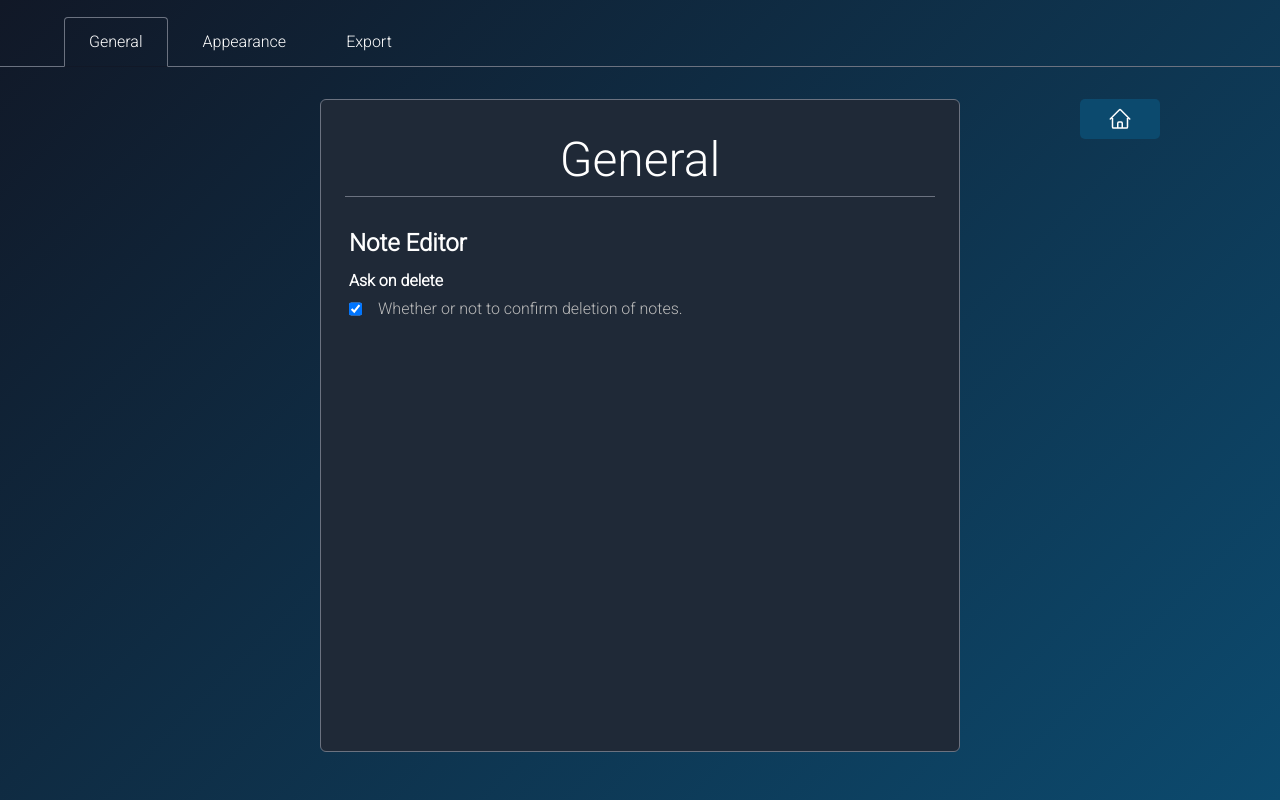
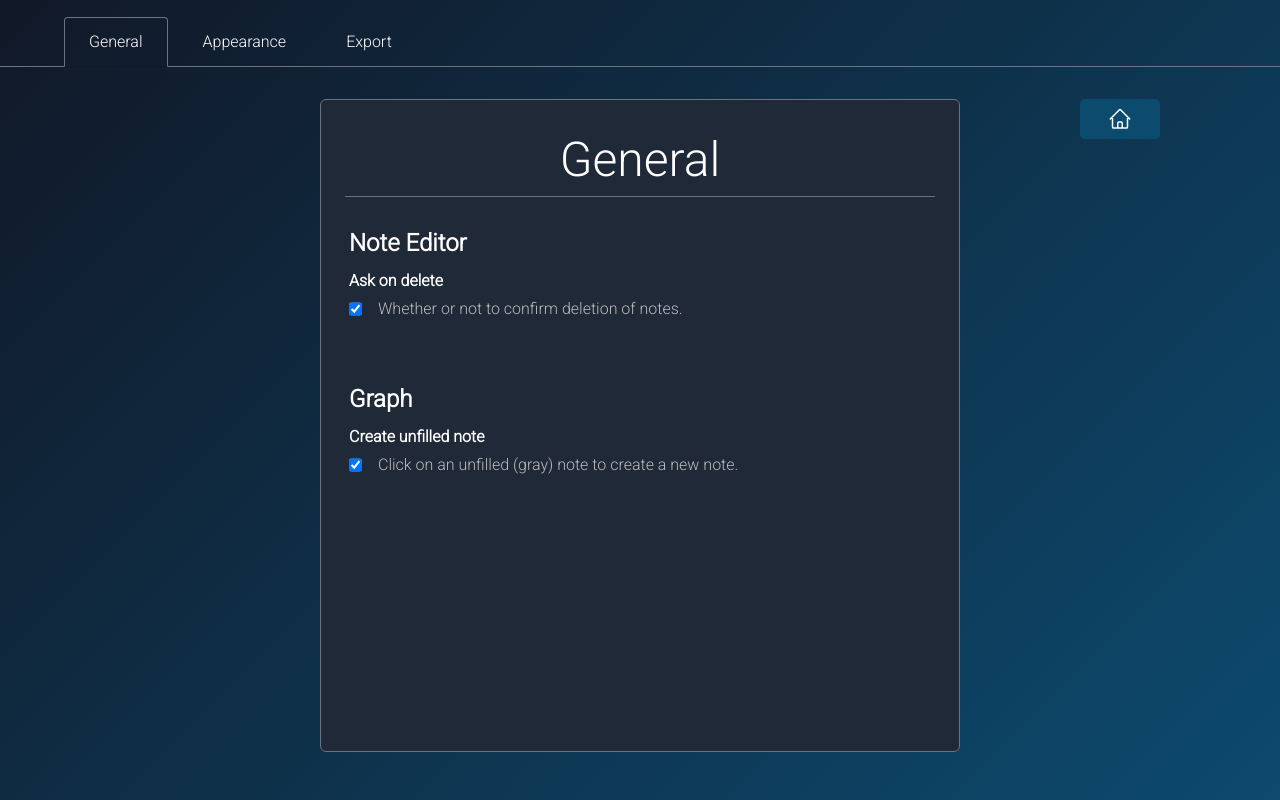
Before and after one commit to tanndlin/NoteTaker, a React (Create React App) app: page /settings in a window 1280 px wide. Built offline with nearby package versions, Linux system fonts and the light colour scheme.

Commit message:
CreateUnfilledNote config

```diff
--- a/src/App.tsx
+++ b/src/App.tsx
@@ -82,6 +82,7 @@ function App() {
                         path="/graph"
                         element={
                             <GraphPage
+                                configs={configs}
                                 notes={notes}
                                 createNote={(qualifiedName: string) => {
                                     const split = qualifiedName.split('/');
--- a/src/common/types.ts
+++ b/src/common/types.ts
@@ -20,10 +20,12 @@ export type Configs = {
 
 export type GeneralConfigs = {
     askOnDelete: boolean;
+    createUnfilledNote: boolean;
 };
 
 export const defaultConfigs: Configs = {
     general: {
-        askOnDelete: true
+        askOnDelete: true,
+        createUnfilledNote: true
     }
 };
--- a/src/pages/graph/GraphPage.tsx
+++ b/src/pages/graph/GraphPage.tsx
@@ -1,5 +1,5 @@
 import React from 'react';
-import { Note } from '../../common/types';
+import { Configs, Note } from '../../common/types';
 import GraphView from './components/GraphView';
 import { ID } from './graph.types';
 
@@ -9,18 +9,12 @@ import './GraphPage.scss';
 type GraphPageProps = {
     notes: Note[];
     createNote: (qualifiedName: string) => void;
+    configs: Configs;
 };
 
 const GraphPage = (props: GraphPageProps) => {
-    const { notes, createNote } = props;
-    const [openStates, setOpenStates] = React.useState<{
-        [key: string]: boolean;
-    }>(JSON.parse(localStorage.getItem('openStates') || '{}'));
+    const { notes, configs } = props;
     const [filter, setFilter] = React.useState([] as ID[]);
-
-    React.useEffect(() => {
-        localStorage.setItem('openStates', JSON.stringify(openStates));
-    }, [openStates]);
 
     const filterFunction = (note: Note) => {
         if (!filter.length) {
@@ -37,7 +31,7 @@ const GraphPage = (props: GraphPageProps) => {
     };
 
     return (
-        <main className="flex h-full flex-grow">
+        <main className="flex flex-grow h-full">
             <aside id="graphFolderContainer">
                 <div className="flex flex-col">
                     <h1 className="text-2xl">Files</h1>
@@ -48,7 +42,7 @@ const GraphPage = (props: GraphPageProps) => {
                 </div>
             </aside>
 
-            <section className="h-full flex-1">
+            <section className="flex-1 h-full">
                 <GraphView {...{ ...props, setFilter }} />
             </section>
         </main>
--- a/src/pages/graph/components/GraphView.tsx
+++ b/src/pages/graph/components/GraphView.tsx
@@ -2,7 +2,7 @@ import React from 'react';
 import Graph from 'react-graph-vis';
 import { getHeirarchy } from '../../../common/FolderView/FolderView';
 import { getRefs } from '../../../common/bodyToView';
-import { Directory, Note } from '../../../common/types';
+import { Configs, Directory, Note } from '../../../common/types';
 import { Edge, ID, IGraph, IGraphConfig, Node } from '../graph.types';
 import GraphOptions from './GraphOptions';
 
@@ -10,10 +10,11 @@ type GraphProps = {
     notes: Note[];
     setFilter: React.Dispatch<React.SetStateAction<ID[]>>;
     createNote(qualifiedName: string): void;
+    configs: Configs;
 };
 
 const GraphView = (props: GraphProps) => {
-    const { notes, setFilter, createNote } = props;
+    const { notes, setFilter, createNote, configs } = props;
 
     const [config, setConfig] = React.useState(
         JSON.parse(
@@ -227,7 +228,7 @@ const GraphView = (props: GraphProps) => {
                 const [node] = nodes;
 
                 const found = notes.find((note) => note.id === node);
-                if (!found) {
+                if (!found && configs.general.createUnfilledNote) {
                     createNote(node + '');
                 }
             }
@@ -273,7 +274,7 @@ const GraphView = (props: GraphProps) => {
     });
 
     return (
-        <div className="w-full h-full relative">
+        <div className="relative w-full h-full">
             <GraphOptions
                 config={config}
                 setConfig={setConfig}
--- a/src/pages/settings/components/GeneralSettings.tsx
+++ b/src/pages/settings/components/GeneralSettings.tsx
@@ -21,6 +21,16 @@ const GeneralSettings = (props: Props) => {
         });
     };
 
+    const setCreateUnfilledNote = (b: boolean) => {
+        setConfigs({
+            ...configs,
+            general: {
+                ...configs.general,
+                createUnfilledNote: b
+            }
+        });
+    };
+
     return (
         <div className="settings-tab">
             <h1>General</h1>
@@ -32,6 +42,14 @@ const GeneralSettings = (props: Props) => {
                     setValue={setAskOnDelete}
                 />
             </SettingsCategory>
+            <SettingsCategory title="Graph">
+                <ToggleConfig
+                    title="Create unfilled note"
+                    description="Click on an unfilled (gray) note to create a new note."
+                    value={configs.general.createUnfilledNote}
+                    setValue={setCreateUnfilledNote}
+                />
+            </SettingsCategory>
         </div>
     );
 };
```
